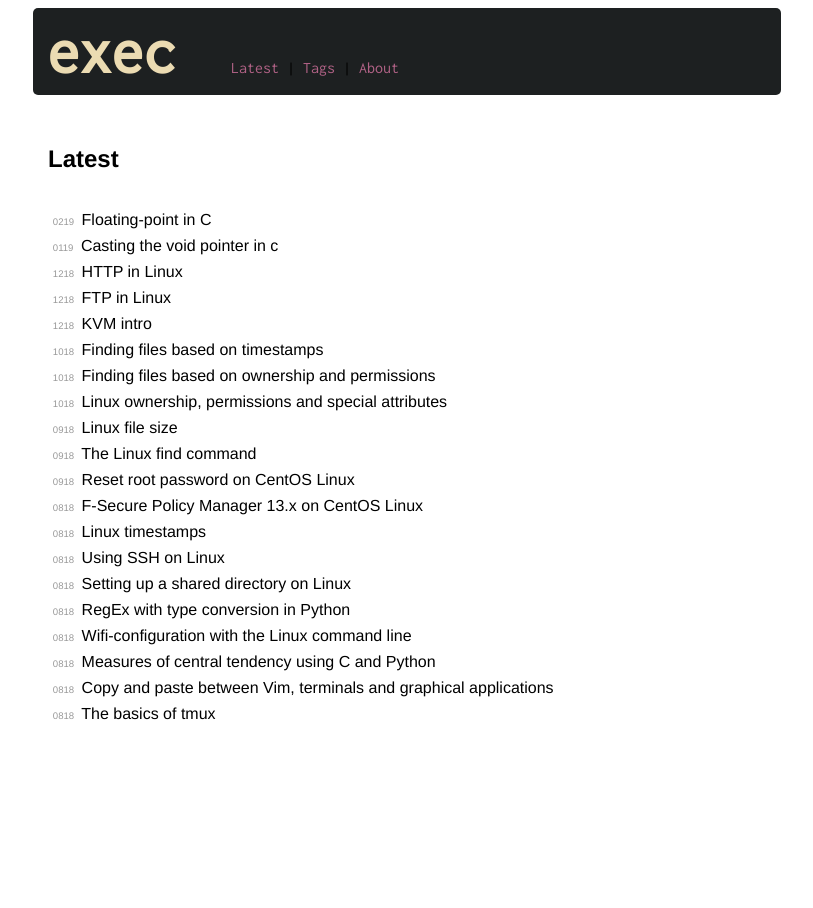
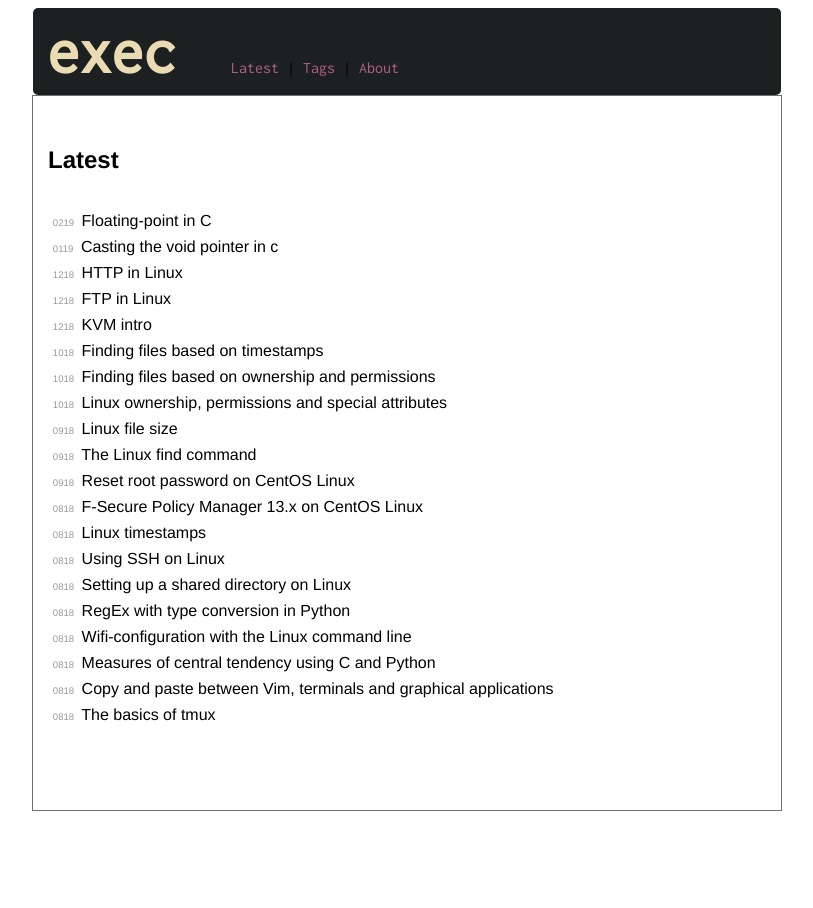
Before and after one commit to execas/execas.github.io, a Jekyll site: the page built from index.html, in a window 1280 px wide. Shown: the whole page, without its empty margins (233-1046 px from the left). Built offline with Jekyll 4.4.1, drawn with Linux system fonts in a browser that asks for light colours.

Commit message:
Update execas.css

```diff
--- a/css/execas.css
+++ b/css/execas.css
@@ -20,7 +20,7 @@ body {
      max-width: 718px;
      background-color: #ffffff;
      margin: 0 auto;
-     /*border: 1px solid #707070;*/
+     border: 1px solid #707070;
 }
 
 img {
```
